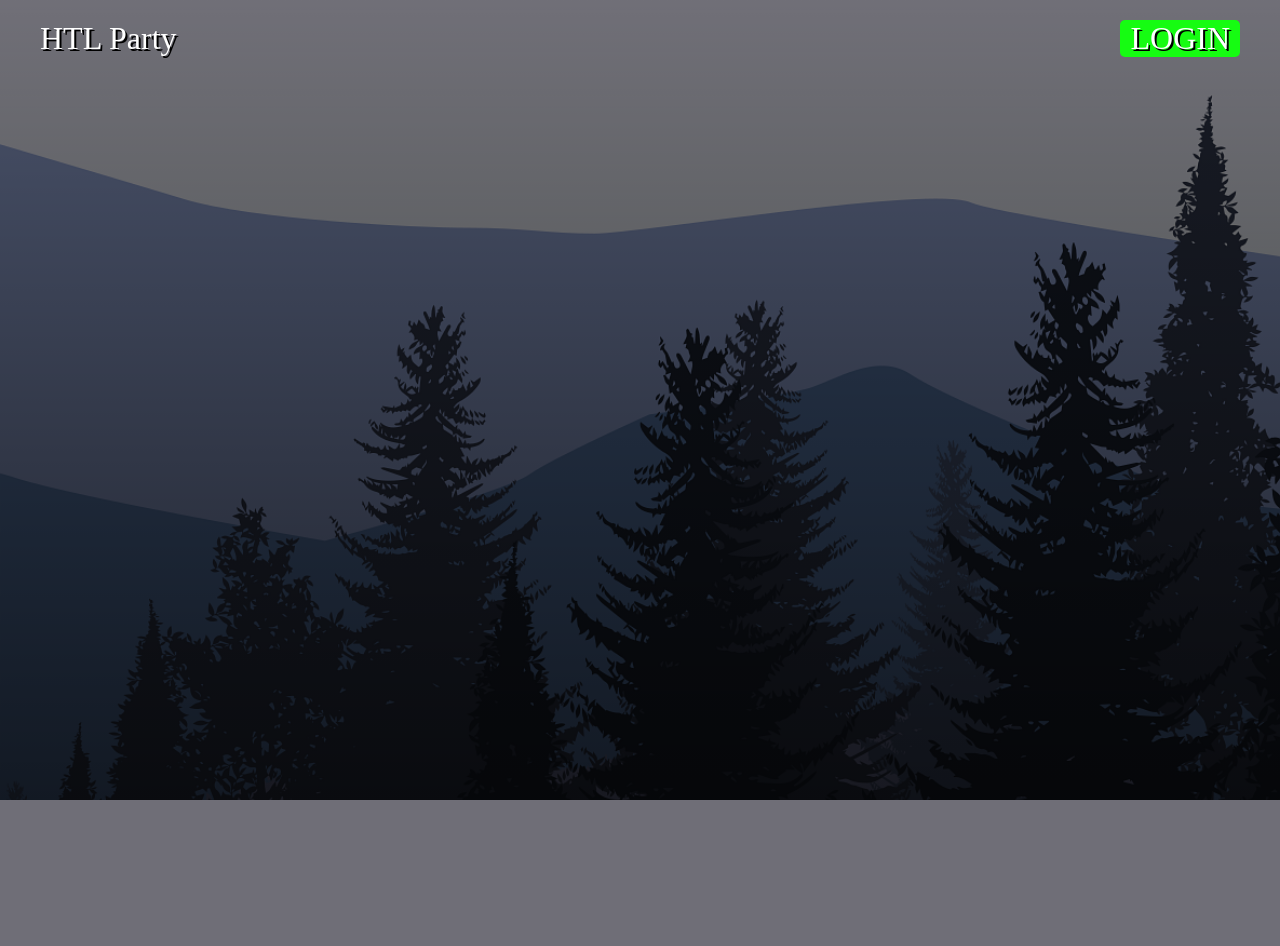
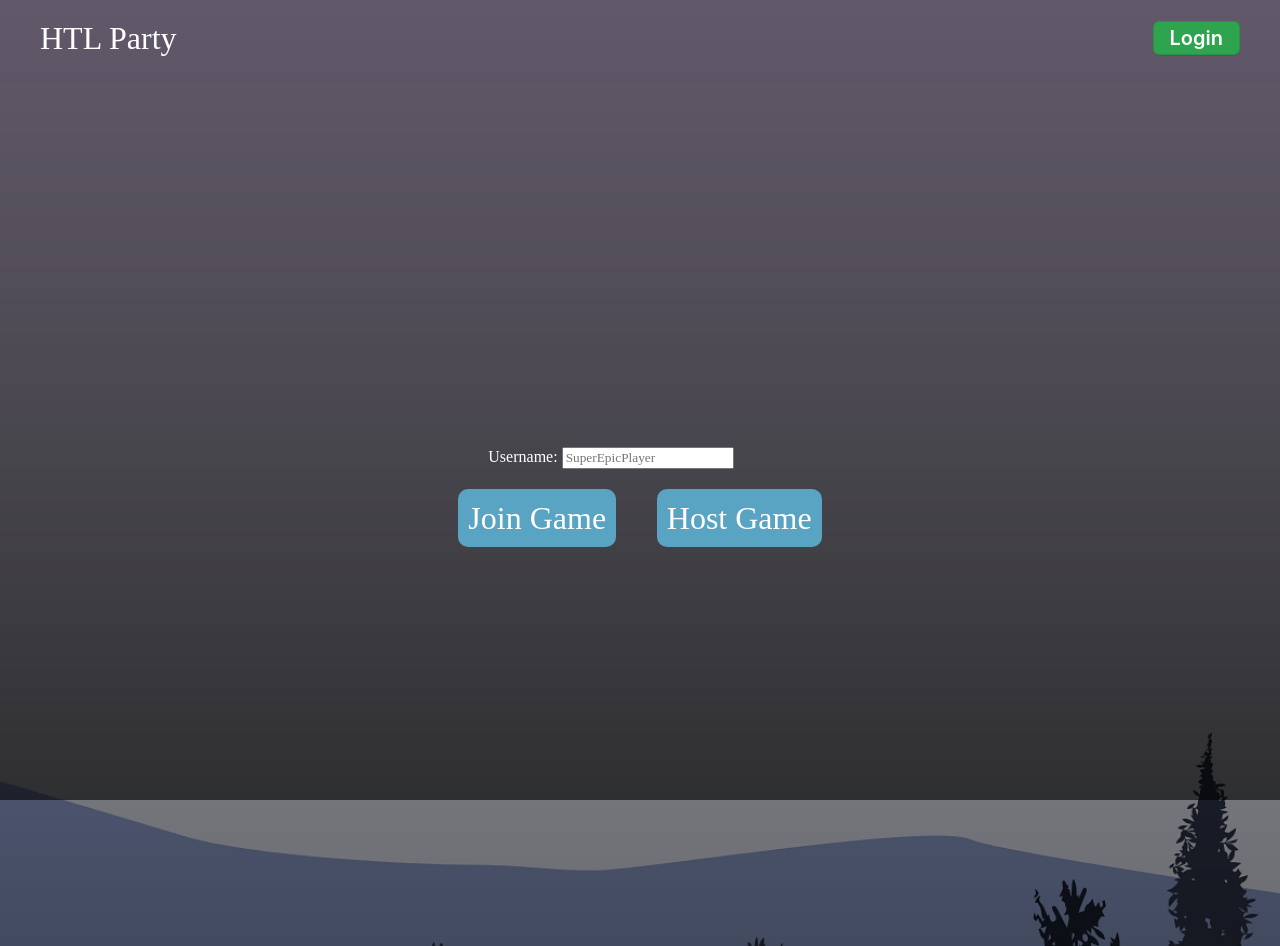
Before and after one commit to DenizCiger/Pugnators, a PHP site: page /home.html in a window 1280 px wide. Before the commit the page ends 800 px from the top, so only its background shows below. Run offline with PHP 8.4, Linux system fonts and the light colour scheme.

Commit message:
Add more Buttons

```diff
--- a/home.html
+++ b/home.html
@@ -10,8 +10,19 @@
 
     <header>
         <a href="#">HTL Party</a>
-        <a href="login" class="login_btn">LOGIN</a>
+        <a href="login.html" class="login_btn">Login</a>
     </header>
+
+    <main>
+        <form action="/action_page.php">
+            <label for="username">Username:</label>
+            <input type="text" placeholder="SuperEpicPlayer">
+        </form>
+        <div class="play_btn">
+            <a href="play.html">Join Game</a>
+            <a href="host.html">Host Game</a>
+        </div>
+    </main>
 
     <audio autoplay loop src="sounds/jazz_loop.mp3"></audio>
 </body>
--- a/style.css
+++ b/style.css
@@ -1,7 +1,6 @@
 *{
     color: #fff;
     font-family: "Dosis";
-    text-shadow: #000 2px 2px;
     text-decoration: none;
 }
 
@@ -19,7 +18,7 @@
 
 header{
     width: 100%;
-    height: 60px;
+    line-height: 60px;
     max-width: 1200px;
     margin: 0 auto;
     display: flex;
@@ -27,19 +26,89 @@
     justify-content: space-between;
 }
 
+main{
+    margin: 30%;
+}
+
+main form{
+    margin-left: 20%;
+}
+
+form input{
+    color: #000;
+}
+
+.play_btn{
+    display: flex;
+    margin: auto;
+    width: 100%;
+    align-items: center;
+    justify-content:center;
+}
+
+.play_btn a{
+    margin: 4%;
+    padding: 2%;
+    border-radius: 10px;
+    background-color:rgb(88, 164, 194);
+}
+
+.play_btn a:hover{
+    background-color:rgb(57, 107, 127);
+}
+
 header a:hover{
     cursor: pointer;
-    color:aqua
 }
 
-.login_btn{
-    background-color: rgb(22, 252, 18);
-    border-radius: 5px;
-    padding-left: 10px;
-    padding-right: 10px;
+/* Login Button */
+.login_btn {
+  appearance: none;
+  background-color: #2ea44f;
+  border: 1px solid rgba(27, 31, 35, .15);
+  border-radius: 6px;
+  box-shadow: rgba(27, 31, 35, .1) 0 1px 0;
+  box-sizing: border-box;
+  color: #fff;
+  cursor: pointer;
+  display: inline-block;
+  font-family: -apple-system,system-ui,"Segoe UI",Helvetica,Arial,sans-serif,"Apple Color Emoji","Segoe UI Emoji";
+  font-size: 20px;
+  font-weight: 600;
+  line-height: 20px;
+  padding: 6px 16px;
+  position: relative;
+  text-align: center;
+  text-decoration: none;
+  user-select: none;
+  -webkit-user-select: none;
+  touch-action: manipulation;
+  vertical-align: middle;
+  white-space: nowrap;
 }
 
-.login_btn:hover{
-    color: white;
-    background-color: rgb(11, 159, 8);
+.login_btn:focus:not(:focus-visible):not(.focus-visible) {
+  box-shadow: none;
+  outline: none;
 }
+
+.login_btn:hover {
+  background-color: #2c974b;
+}
+
+.login_btn:focus {
+  box-shadow: rgba(46, 164, 79, .4) 0 0 0 3px;
+  outline: none;
+}
+
+.login_btn:disabled {
+  background-color: #94d3a2;
+  border-color: rgba(27, 31, 35, .1);
+  color: rgba(255, 255, 255, .8);
+  cursor: default;
+}
+
+.login_btn:active {
+  background-color: #298e46;
+  box-shadow: rgba(20, 70, 32, .2) 0 1px 0 inset;
+}
```
